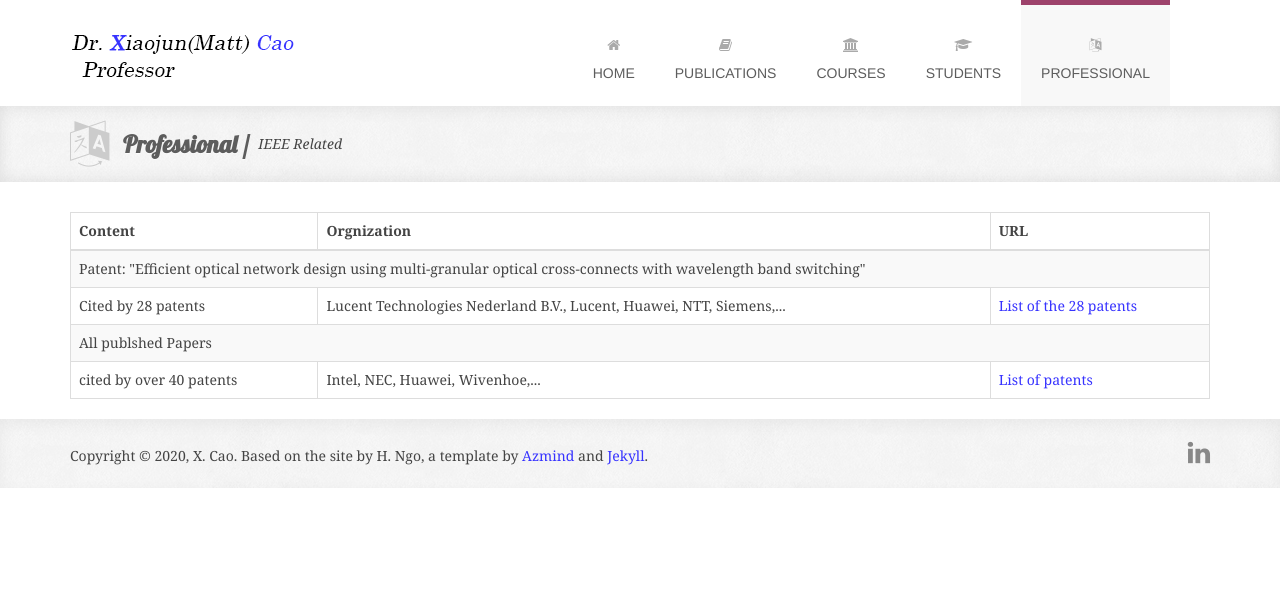
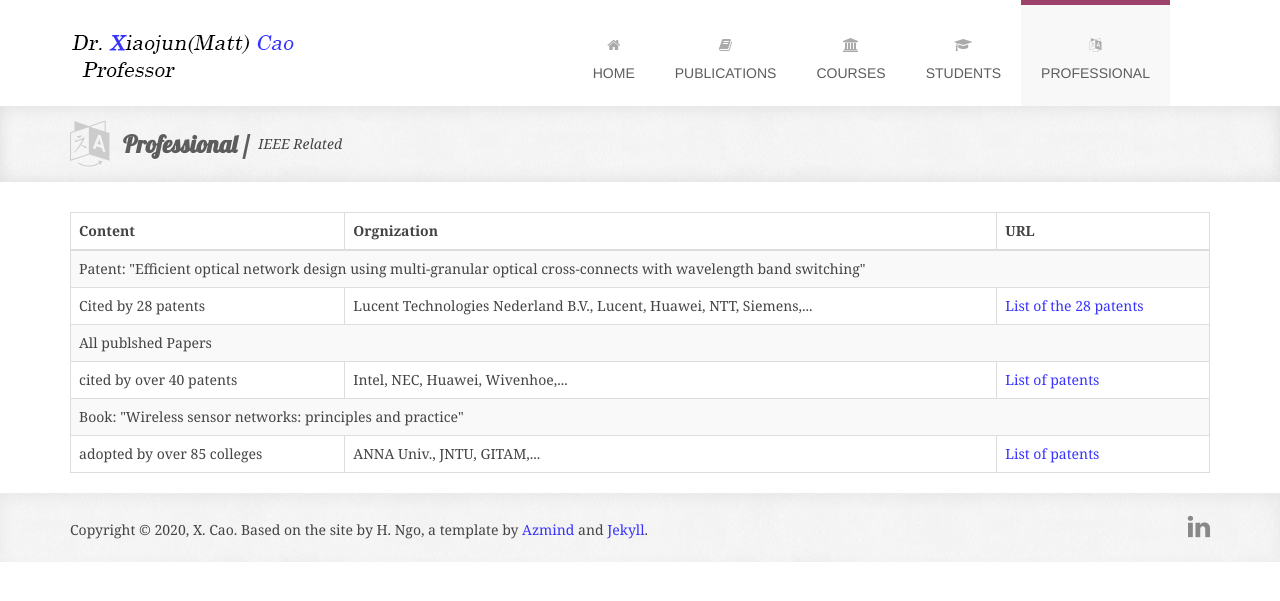
Before and after one commit to xiaojuncao/xiaojuncao, a Jekyll site: the page built from professional.html, in a window 1280 px wide. Shown: the top 601 px of the page. Built offline with Jekyll 4.4.1, drawn with Linux system fonts in a browser that asks for light colours; some web fonts are replaced.

Commit message:
Add files via upload

```diff
--- a/professional.html
+++ b/professional.html
@@ -35,6 +35,15 @@ sub-title: IEEE Related
         <td>Intel, NEC, Huawei, Wivenhoe,...</td>
         <td><a href="./PaperCitedbyPatents.xlsx"> List of patents </a></td>
     </tr>
+
+    <tr>
+        <td colspan="3">Book: "Wireless sensor networks: principles and practice"</td>
+    </tr>
+    <tr>
+        <td>adopted by over 85 colleges </td>
+        <td>ANNA Univ., JNTU, GITAM,...</td>
+        <td><a href="./WSNBookAdoption.xlsx"> List of patents </a></td>
+    </tr>
     {% endfor %}
   </tbody>
 </table>
```
Also changed, not shown: 1 other file.
